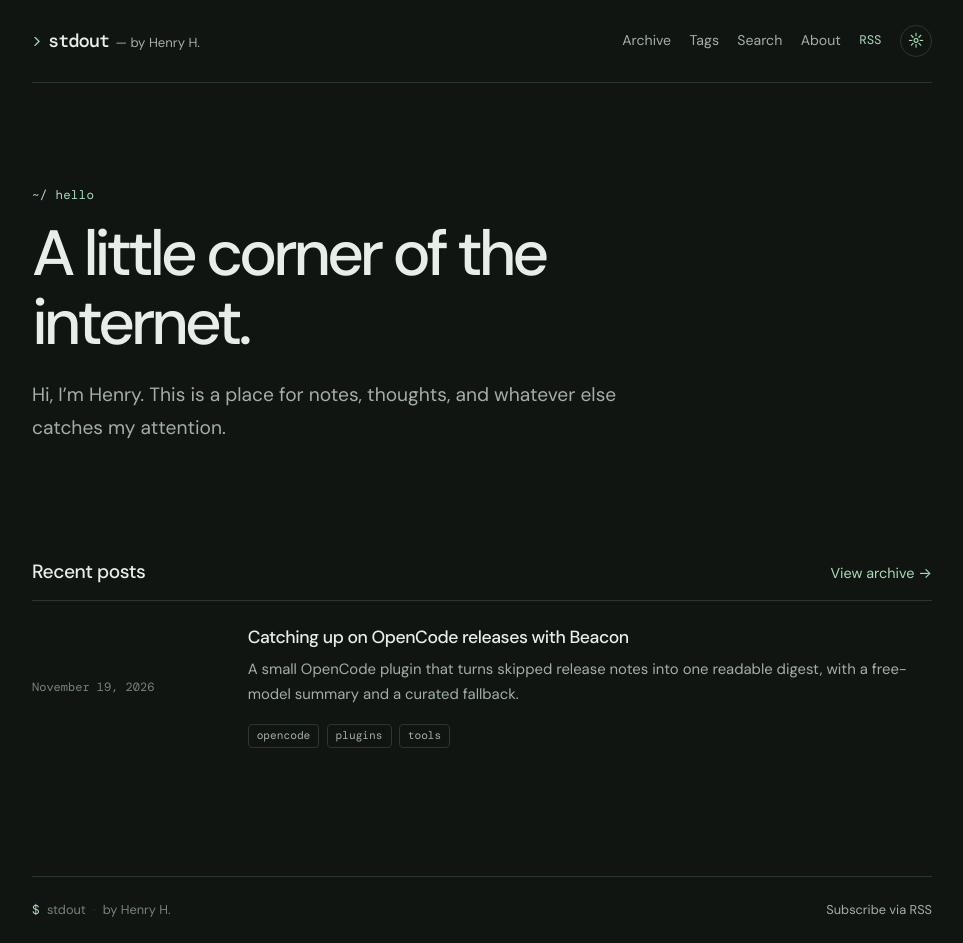
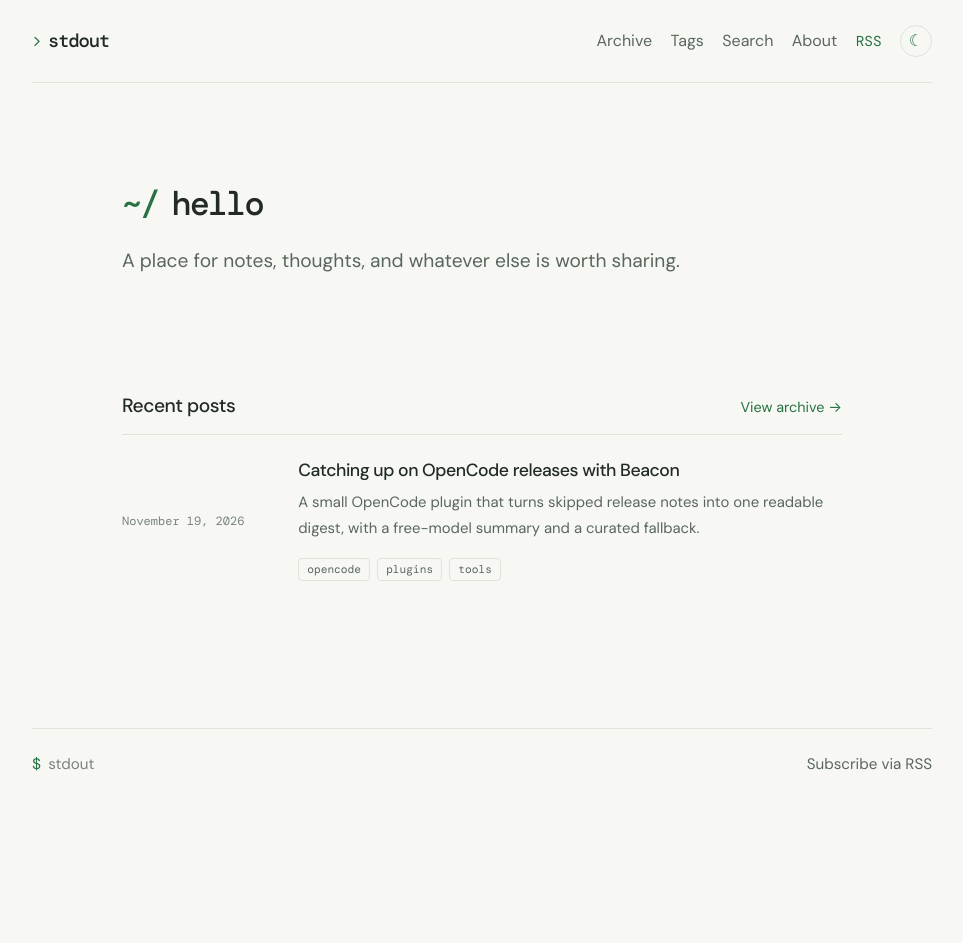
Before and after one commit to teef22/stdout, an Astro site: page /stdout/ in a window 1280 px wide. Shown: the whole page, without its empty margins (158-1121 px from the left). After the commit the page ends 800 px from the top, so only its background shows below. Built offline with nearby package versions, Linux system fonts and the light colour scheme; Astro itself is replaced by a stand-in of ours.

Commit message:
feat(blog): polish shared page layout and typography

```diff
--- /dev/null
+++ b/src/components/PageHeading.astro
@@ -0,0 +1,13 @@
+---
+interface Props {
+  text: string;
+  as?: "h1" | "p";
+}
+
+const { text, as: Tag = "h1" } = Astro.props;
+---
+
+<Tag class="page-heading">
+  <span class="page-heading__prompt" aria-hidden="true">~/</span>
+  <span>{text}</span>
+</Tag>
--- a/src/layouts/BaseLayout.astro
+++ b/src/layouts/BaseLayout.astro
@@ -13,7 +13,7 @@ const {
   description = SITE.description,
   searchAssets = false,
 } = Astro.props;
-const pageTitle = title ? `${title} — ${SITE.title}` : `${SITE.title} — by ${SITE.author}`;
+const pageTitle = title ? `${title} — ${SITE.title}` : SITE.title;
 
 const basePath = import.meta.env.BASE_URL;
 const routePath = Astro.url.pathname;
@@ -25,12 +25,12 @@ const canonicalUrl = new URL(canonicalPath, SITE.origin).toString();
 ---
 
 <!doctype html>
-<html lang="en" data-theme="dark">
+<html lang="en" data-theme="light">
   <head>
     <meta charset="UTF-8" />
     <meta name="viewport" content="width=device-width, initial-scale=1" />
     <meta name="description" content={description} />
-    <meta name="theme-color" content="#111714" />
+    <meta name="theme-color" content="#f7f8f4" />
     <meta property="og:type" content="website" />
     <meta property="og:title" content={pageTitle} />
     <meta property="og:description" content={description} />
@@ -66,9 +66,9 @@ const canonicalUrl = new URL(canonicalPath, SITE.origin).toString();
         try {
           const savedTheme = localStorage.getItem("stdout-theme");
           document.documentElement.dataset.theme =
-            savedTheme === "light" ? "light" : "dark";
+            savedTheme === "dark" ? "dark" : "light";
         } catch {
-          document.documentElement.dataset.theme = "dark";
+          document.documentElement.dataset.theme = "light";
         }
       })();
     </script>
@@ -80,7 +80,6 @@ const canonicalUrl = new URL(canonicalPath, SITE.origin).toString();
         <a class="brand" href={sitePath("")} aria-label="stdout home">
           <span class="brand__prompt" aria-hidden="true">&gt;</span>
           <span class="brand__title">stdout</span>
-          <span class="brand__byline">— by Henry H.</span>
         </a>
         <nav class="site-nav" aria-label="Main navigation">
           <a href={sitePath("posts/")}>Archive</a>
@@ -94,24 +93,24 @@ const canonicalUrl = new URL(canonicalPath, SITE.origin).toString();
             class="theme-toggle"
             type="button"
             data-theme-toggle
-            aria-label="Switch to light theme"
+            aria-label="Switch to dark theme"
             title="Switch theme"
           >
-            <span aria-hidden="true" data-theme-icon>☼</span>
+            <span aria-hidden="true" data-theme-icon>☾</span>
           </button>
         </nav>
       </header>
 
       <main id="main" class="main-content" data-pagefind-body>
-        <slot />
+        <div class="page">
+          <slot />
+        </div>
       </main>
 
       <footer class="site-footer">
         <p>
           <span class="footer-prompt" aria-hidden="true">$</span>
           <span>stdout</span>
-          <span class="footer-separator">·</span>
-          <span>by Henry H.</span>
         </p>
         <a href={sitePath("rss.xml")}>Subscribe via RSS</a>
       </footer>
--- a/src/lib/site.ts
+++ b/src/lib/site.ts
@@ -1,8 +1,7 @@
 export const SITE = {
   title: "stdout",
-  author: "Henry H.",
   origin: "https://teef22.github.io",
-  description: "A personal blog by Henry H.",
+  description: "A blog for notes, thoughts, and things worth keeping.",
 };
 
 export function sitePath(path = "") {
--- a/src/pages/404.astro
+++ b/src/pages/404.astro
@@ -1,12 +1,12 @@
 ---
 import BaseLayout from "../layouts/BaseLayout.astro";
+import PageHeading from "../components/PageHeading.astro";
 import { sitePath } from "../lib/site";
 ---
 
 <BaseLayout title="Not found">
   <section class="not-found">
-    <p class="eyebrow"><span aria-hidden="true">~/</span> 404</p>
-    <h1>Nothing to see here.</h1>
+    <PageHeading text="404" />
     <p>The page may have moved, or the address may be mistyped.</p>
     <a class="text-link" href={sitePath("")}>Back to the homepage <span aria-hidden="true">→</span></a>
   </section>
--- a/src/pages/index.astro
+++ b/src/pages/index.astro
@@ -1,5 +1,6 @@
 ---
 import BaseLayout from "../layouts/BaseLayout.astro";
+import PageHeading from "../components/PageHeading.astro";
 import PostList from "../components/PostList.astro";
 import { getPosts } from "../lib/posts";
 import { sitePath } from "../lib/site";
@@ -10,11 +11,9 @@ const recentPosts = posts.slice(0, 5);
 
 <BaseLayout>
   <section class="home-intro">
-    <p class="eyebrow"><span aria-hidden="true">~/</span> hello</p>
-    <h1>A little corner of the internet.</h1>
+    <PageHeading text="hello" />
     <p class="intro-copy">
-      Hi, I’m Henry. This is a place for notes, thoughts, and whatever else
-      catches my attention.
+      A place for notes, thoughts, and whatever else is worth sharing.
     </p>
   </section>
 
--- a/src/pages/posts/index.astro
+++ b/src/pages/posts/index.astro
@@ -1,5 +1,6 @@
 ---
 import BaseLayout from "../../layouts/BaseLayout.astro";
+import PageHeading from "../../components/PageHeading.astro";
 import PostList from "../../components/PostList.astro";
 import { getPosts } from "../../lib/posts";
 
@@ -8,8 +9,7 @@ const posts = await getPosts();
 
 <BaseLayout title="Archive" description="All posts published on stdout.">
   <section class="content-section">
-    <p class="eyebrow"><span aria-hidden="true">~/</span> archive</p>
-    <h1 class="page-title">All posts</h1>
+    <PageHeading text="archive" />
     <p class="page-description">A chronological list of notes and writing.</p>
     <PostList posts={posts} />
   </section>
--- a/src/pages/rss.xml.js
+++ b/src/pages/rss.xml.js
@@ -6,7 +6,7 @@ export async function GET(context) {
   const posts = await getPosts();
 
   return rss({
-    title: `${SITE.title} — by ${SITE.author}`,
+    title: SITE.title,
     description: SITE.description,
     site: new URL(import.meta.env.BASE_URL, context.site).toString(),
     items: posts
--- a/src/pages/search.astro
+++ b/src/pages/search.astro
@@ -1,5 +1,6 @@
 ---
 import BaseLayout from "../layouts/BaseLayout.astro";
+import PageHeading from "../components/PageHeading.astro";
 ---
 
 <BaseLayout
@@ -7,9 +8,8 @@ import BaseLayout from "../layouts/BaseLayout.astro";
   description="Search posts and pages on stdout."
   searchAssets={true}
 >
-  <section class="content-section search-page">
-    <p class="eyebrow"><span aria-hidden="true">~/</span> find</p>
-    <h1 class="page-title">Search</h1>
+  <section class="content-section">
+    <PageHeading text="search" />
     <p class="page-description">Find something you remember reading.</p>
 
     <pagefind-config
--- a/src/pages/tags/[tag].astro
+++ b/src/pages/tags/[tag].astro
@@ -1,6 +1,7 @@
 ---
 import { getPosts } from "../../lib/posts";
 import BaseLayout from "../../layouts/BaseLayout.astro";
+import PageHeading from "../../components/PageHeading.astro";
 import PostList from "../../components/PostList.astro";
 import { tagSlug } from "../../lib/site";
 
@@ -22,8 +23,7 @@ const { tag, posts } = Astro.props;
 
 <BaseLayout title={`Tag: ${tag}`} description={`Posts tagged “${tag}”.`}>
   <section class="content-section">
-    <p class="eyebrow"><span aria-hidden="true">~/</span> tag</p>
-    <h1 class="page-title">{tag}</h1>
+    <PageHeading text={`tags/${tag}`} />
     <p class="page-description">Posts filed under this topic.</p>
     <PostList posts={posts} />
   </section>
--- a/src/pages/tags/index.astro
+++ b/src/pages/tags/index.astro
@@ -1,5 +1,6 @@
 ---
 import BaseLayout from "../../layouts/BaseLayout.astro";
+import PageHeading from "../../components/PageHeading.astro";
 import { getPosts } from "../../lib/posts";
 import { tagPath, tagSlug } from "../../lib/site";
 
@@ -15,8 +16,7 @@ const tags = [...new Set(posts.flatMap((post) => post.data.tags))]
 
 <BaseLayout title="Tags" description="Browse posts by topic.">
   <section class="content-section">
-    <p class="eyebrow"><span aria-hidden="true">~/</span> index</p>
-    <h1 class="page-title">Tags</h1>
+    <PageHeading text="tags" />
     <p class="page-description">Browse posts by topic.</p>
     {
       tags.length > 0 ? (
--- a/src/styles/global.css
+++ b/src/styles/global.css
@@ -167,11 +167,6 @@ pagefind-input:focus-visible {
   letter-spacing: -0.06em;
 }
 
-.brand__byline {
-  color: var(--muted);
-  font-size: 0.82rem;
-}
-
 .site-nav {
   display: flex;
   align-items: center;
@@ -182,7 +177,7 @@ pagefind-input:focus-visible {
 
 .site-nav a {
   color: var(--muted);
-  font-size: 0.88rem;
+  font-size: 1rem;
   text-decoration: none;
 }
 
@@ -194,7 +189,7 @@ pagefind-input:focus-visible {
 .site-nav .rss-link {
   color: var(--accent);
   font-family: "DM Mono", monospace;
-  font-size: 0.78rem;
+  font-size: 0.9rem;
 }
 
 .theme-toggle {
@@ -220,31 +215,34 @@ pagefind-input:focus-visible {
   padding-block: clamp(3rem, 8vw, 6.5rem);
 }
 
+.page {
+  width: 100%;
+  max-width: 720px;
+  margin-inline: auto;
+}
+
 .home-intro {
-  max-width: 650px;
   margin-bottom: clamp(4rem, 10vw, 7rem);
 }
 
-.eyebrow {
-  margin: 0 0 0.8rem;
-  color: var(--accent);
+.page-heading {
+  display: flex;
+  align-items: baseline;
+  gap: 0.38em;
+  margin: 0;
+  color: var(--text);
   font-family: "DM Mono", monospace;
-  font-size: 0.78rem;
-  letter-spacing: 0.025em;
+  font-size: clamp(1.6rem, 4vw, 2.1rem);
+  font-weight: 500;
+  letter-spacing: -0.055em;
+  line-height: 1.15;
 }
 
-.home-intro h1,
-.not-found h1 {
-  max-width: 13ch;
-  margin: 0;
-  font-size: clamp(2.3rem, 6vw, 4rem);
-  font-weight: 500;
-  letter-spacing: -0.065em;
-  line-height: 1.08;
+.page-heading__prompt {
+  color: var(--accent);
 }
 
 .intro-copy {
-  max-width: 54ch;
   margin: 1.35rem 0 0;
   color: var(--muted);
   font-size: clamp(1.05rem, 2vw, 1.2rem);
@@ -360,21 +358,9 @@ pagefind-input:focus-visible {
   text-transform: uppercase;
 }
 
-.page-title {
-  margin: 0;
-  font-size: clamp(2.2rem, 5vw, 3.2rem);
-  font-weight: 500;
-  letter-spacing: -0.06em;
-  line-height: 1.1;
-}
-
 .page-description {
   margin: 0.8rem 0 2.5rem;
   color: var(--muted);
-}
-
-.page-prose {
-  max-width: 680px;
 }
 
 .prose {
@@ -458,20 +444,23 @@ pagefind-input:focus-visible {
   border-radius: 8px;
 }
 
-.article {
-  max-width: 720px;
-  margin-inline: auto;
-}
-
 .article-header {
   margin-bottom: 2.5rem;
   padding-bottom: 2rem;
   border-bottom: 1px solid var(--border);
 }
 
+.article-heading-row {
+  display: flex;
+  align-items: baseline;
+  justify-content: space-between;
+  gap: 1rem;
+  margin-bottom: 1.75rem;
+}
+
 .back-link {
   display: inline-block;
-  margin-bottom: 2rem;
+  margin: 0;
   color: var(--muted);
   font-size: 0.85rem;
   text-decoration: none;
@@ -490,7 +479,6 @@ pagefind-input:focus-visible {
 }
 
 .article-description {
-  max-width: 60ch;
   margin: 1rem 0;
   color: var(--muted);
   font-size: 1.1rem;
@@ -543,10 +531,6 @@ pagefind-input:focus-visible {
   font-size: 0.75rem;
 }
 
-.search-page {
-  max-width: 760px;
-}
-
 .search-interface {
   margin-top: 2rem;
 }
@@ -569,12 +553,7 @@ pagefind-results {
   display: block;
 }
 
-.not-found {
-  max-width: 560px;
-  margin: 3rem auto;
-}
-
-.not-found > p:not(.eyebrow) {
+.not-found > p {
   margin-block: 1rem 1.5rem;
   color: var(--muted);
 }
@@ -587,17 +566,13 @@ pagefind-results {
   padding-block: 1.4rem;
   border-top: 1px solid var(--border);
   color: var(--subtle);
-  font-size: 0.8rem;
+  font-size: 0.95rem;
 }
 
 .site-footer p {
   display: flex;
   gap: 0.45rem;
   margin: 0;
-}
-
-.footer-separator {
-  color: var(--border);
 }
 
 .site-footer a {
@@ -660,10 +635,6 @@ pagefind-results {
 }
 
 @media (max-width: 440px) {
-  .brand__byline {
-    font-size: 0.75rem;
-  }
-
   .section-heading {
     align-items: flex-start;
     flex-direction: column;
```
Also changed, not shown: src/pages/about.astro (+6 -7 lines), src/pages/posts/[...slug].astro (+5 -2 lines).
